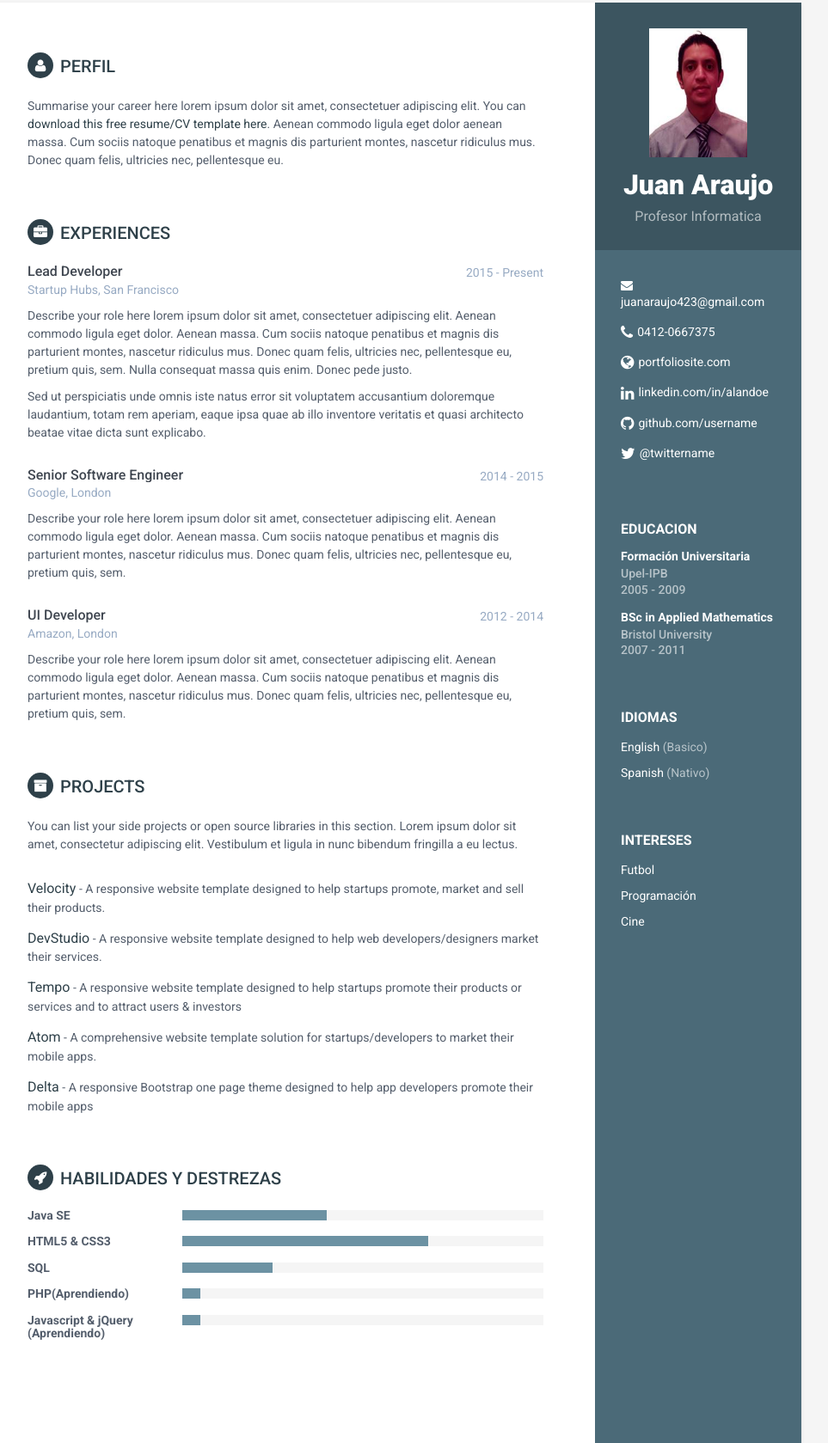
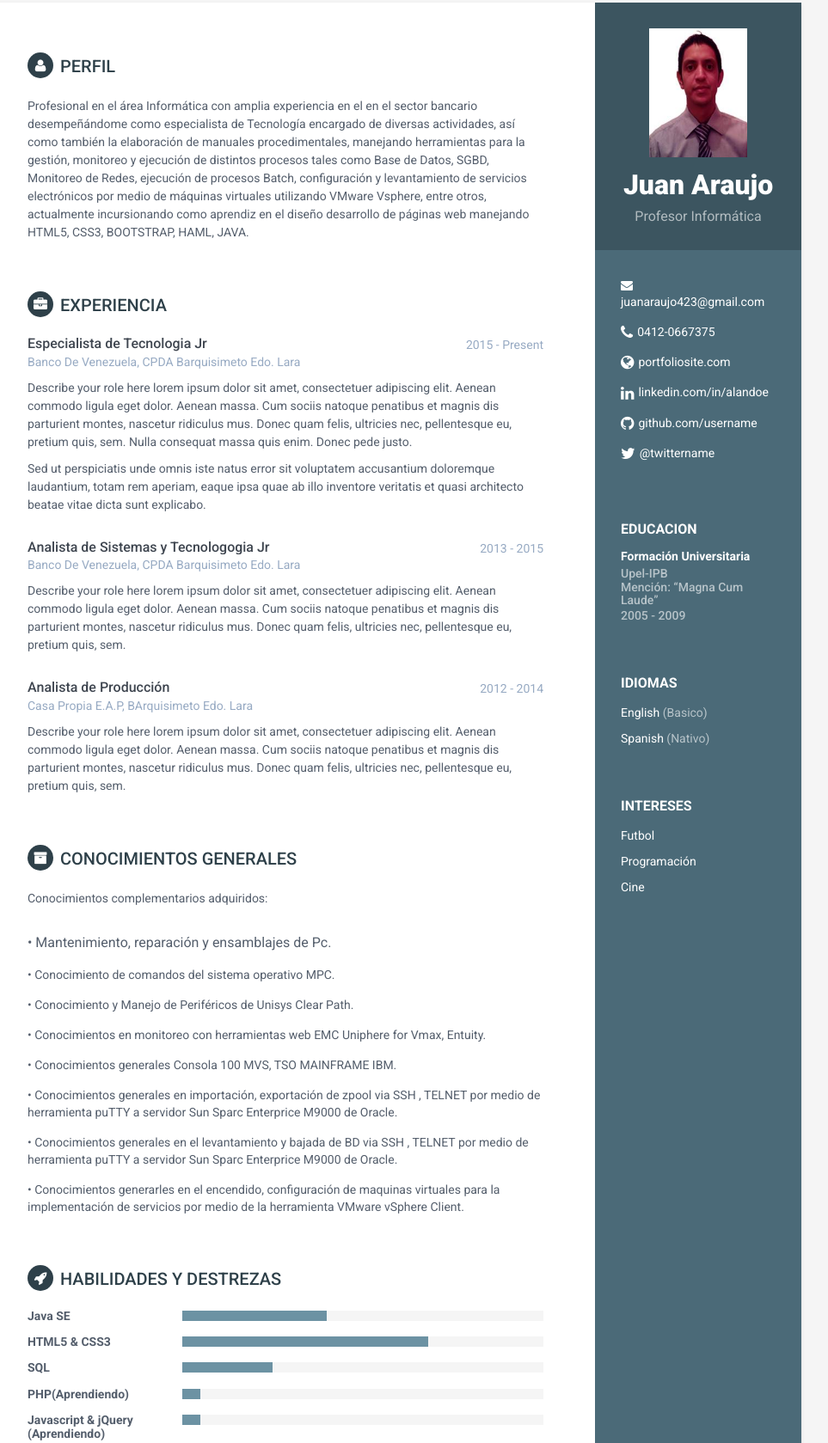
Before and after one commit to JUAN-ARAUJO-TIMAURE/resumen-curricular, a plain HTML site: page index.html in a window 1280 px wide. Shown: the part 27-1706 px from the top of the page at 86% size, without its empty margins (188-1151 px from the left). Drawn offline with Linux system fonts and the light colour scheme.

Commit message:
Se cambia seccion de projects por  conocimientos adquiridos y se anexa informacion

```diff
--- a/index.html
+++ b/index.html
@@ -32,7 +32,7 @@
             <div class="profile-container">
                 <img class="profile" src="assets/images/profile.jpg" alt="" height="150px" />
                 <h1 class="name">Juan Araujo</h1>
-                <h3 class="tagline">Profesor Informatica</h3>
+                <h3 class="tagline">Profesor Informática</h3>
             </div><!--//profile-container-->
 
             <div class="contact-container container-block">
@@ -50,13 +50,10 @@
                 <div class="item">
                     <h4 class="degree">Formación Universitaria</h4>
                     <h5 class="meta">Upel-IPB</h5>
+                    <h5 class ="meta">Mención: “Magna Cum Laude”</h5>
                     <div class="time">2005 - 2009</div>
                 </div><!--//item-->
-                <div class="item">
-                    <h4 class="degree">BSc in Applied Mathematics</h4>
-                    <h5 class="meta">Bristol University</h5>
-                    <div class="time">2007 - 2011</div>
-                </div><!--//item-->
+
             </div><!--//education-container-->
 
             <div class="languages-container container-block">
@@ -84,20 +81,20 @@
             <section class="section summary-section">
                 <h2 class="section-title"><i class="fa fa-user"></i>Perfil</h2>
                 <div class="summary">
-                    <p>Summarise your career here lorem ipsum dolor sit amet, consectetuer adipiscing elit. You can <a href="http://themes.3rdwavemedia.com/website-templates/orbit-free-resume-cv-template-for-developers/" target="_blank">download this free resume/CV template here</a>. Aenean commodo ligula eget dolor aenean massa. Cum sociis natoque penatibus et magnis dis parturient montes, nascetur ridiculus mus. Donec quam felis, ultricies nec, pellentesque eu.</p>
+                    <p>Profesional en el área Informática con amplia experiencia en el en el sector bancario desempeñándome como especialista de Tecnología encargado de diversas actividades, así como también la elaboración de manuales procedimentales, manejando herramientas para la gestión, monitoreo y ejecución de distintos procesos tales como Base de Datos, SGBD, Monitoreo de Redes, ejecución de procesos Batch, configuración y levantamiento de servicios electrónicos por medio de máquinas virtuales  utilizando  VMware Vsphere, entre otros, actualmente incursionando como aprendiz en el diseño desarrollo de páginas web manejando HTML5, CSS3, BOOTSTRAP, HAML, JAVA.</p>
                 </div><!--//summary-->
             </section><!--//section-->
 
             <section class="section experiences-section">
-                <h2 class="section-title"><i class="fa fa-briefcase"></i>Experiences</h2>
+                <h2 class="section-title"><i class="fa fa-briefcase"></i>Experiencia</h2>
 
                 <div class="item">
                     <div class="meta">
                         <div class="upper-row">
-                            <h3 class="job-title">Lead Developer</h3>
+                            <h3 class="job-title">Especialista de Tecnologia Jr</h3>
                             <div class="time">2015 - Present</div>
                         </div><!--//upper-row-->
-                        <div class="company">Startup Hubs, San Francisco</div>
+                        <div class="company">Banco De Venezuela, CPDA Barquisimeto Edo. Lara</div>
                     </div><!--//meta-->
                     <div class="details">
                         <p>Describe your role here lorem ipsum dolor sit amet, consectetuer adipiscing elit. Aenean commodo ligula eget dolor. Aenean massa. Cum sociis natoque penatibus et magnis dis parturient montes, nascetur ridiculus mus. Donec quam felis, ultricies nec, pellentesque eu, pretium quis, sem. Nulla consequat massa quis enim. Donec pede justo.</p>
@@ -108,10 +105,10 @@
                 <div class="item">
                     <div class="meta">
                         <div class="upper-row">
-                            <h3 class="job-title">Senior Software Engineer</h3>
-                            <div class="time">2014 - 2015</div>
+                            <h3 class="job-title">Analista de Sistemas y Tecnologogia Jr</h3>
+                            <div class="time">2013 - 2015</div>
                         </div><!--//upper-row-->
-                        <div class="company">Google, London</div>
+                        <div class="company">Banco De Venezuela, CPDA Barquisimeto Edo. Lara</div>
                     </div><!--//meta-->
                     <div class="details">
                         <p>Describe your role here lorem ipsum dolor sit amet, consectetuer adipiscing elit. Aenean commodo ligula eget dolor. Aenean massa. Cum sociis natoque penatibus et magnis dis parturient montes, nascetur ridiculus mus. Donec quam felis, ultricies nec, pellentesque eu, pretium quis, sem.</p>
@@ -122,10 +119,10 @@
                 <div class="item">
                     <div class="meta">
                         <div class="upper-row">
-                            <h3 class="job-title">UI Developer</h3>
+                            <h3 class="job-title">Analista de Producción</h3>
                             <div class="time">2012 - 2014</div>
                         </div><!--//upper-row-->
-                        <div class="company">Amazon, London</div>
+                        <div class="company">Casa Propia E.A.P, BArquisimeto Edo. Lara</div>
                     </div><!--//meta-->
                     <div class="details">
                         <p>Describe your role here lorem ipsum dolor sit amet, consectetuer adipiscing elit. Aenean commodo ligula eget dolor. Aenean massa. Cum sociis natoque penatibus et magnis dis parturient montes, nascetur ridiculus mus. Donec quam felis, ultricies nec, pellentesque eu, pretium quis, sem.</p>
@@ -135,26 +132,35 @@
             </section><!--//section-->
 
             <section class="section projects-section">
-                <h2 class="section-title"><i class="fa fa-archive"></i>Projects</h2>
+                <h2 class="section-title"><i class="fa fa-archive"></i>Conocimientos Generales</h2>
                 <div class="intro">
-                    <p>You can list your side projects or open source libraries in this section. Lorem ipsum dolor sit amet, consectetur adipiscing elit. Vestibulum et ligula in nunc bibendum fringilla a eu lectus.</p>
+                    <p>Conocimientos complementarios adquiridos:</p>
                 </div><!--//intro-->
                 <div class="item">
-                    <span class="project-title"><a href="#hook">Velocity</a></span> - <span class="project-tagline">A responsive website template designed to help startups promote, market and sell their products.</span>
+                    <span class="project-title">•   Mantenimiento, reparación y ensamblajes de Pc.</span>
 
                 </div><!--//item-->
                 <div class="item">
-                    <span class="project-title"><a href="http://themes.3rdwavemedia.com/website-templates/responsive-bootstrap-theme-web-development-agencies-devstudio/" target="_blank">DevStudio</a></span> -
-                    <span class="project-tagline">A responsive website template designed to help web developers/designers market their services. </span>
+
+                    <span class="project-tagline">• Conocimiento de comandos del sistema operativo MPC.</span>
                 </div><!--//item-->
                 <div class="item">
-                    <span class="project-title"><a href="http://themes.3rdwavemedia.com/website-templates/responsive-bootstrap-theme-for-startups-tempo/" target="_blank">Tempo</a></span> - <span class="project-tagline">A responsive website template designed to help startups promote their products or services and to attract users &amp; investors</span>
+                     <span class="project-tagline">•    Conocimiento y Manejo de Periféricos de Unisys Clear Path.</span>
                 </div><!--//item-->
                 <div class="item">
-                    <span class="project-title"><a href="hhttp://themes.3rdwavemedia.com/website-templates/responsive-bootstrap-theme-mobile-apps-atom/" target="_blank">Atom</a></span> - <span class="project-tagline">A comprehensive website template solution for startups/developers to market their mobile apps. </span>
+                     <span class="project-tagline">•    Conocimientos en monitoreo con herramientas web EMC Uniphere for Vmax, Entuity.</span>
                 </div><!--//item-->
                 <div class="item">
-                    <span class="project-title"><a href="http://themes.3rdwavemedia.com/website-templates/responsive-bootstrap-theme-for-mobile-apps-delta/" target="_blank">Delta</a></span> - <span class="project-tagline">A responsive Bootstrap one page theme designed to help app developers promote their mobile apps</span>
+                    <span class="project-tagline">• Conocimientos generales Consola 100 MVS, TSO MAINFRAME IBM.</span>
+                </div><!--//item-->
+                <div class="item">
+                    <span class="project-tagline">• Conocimientos generales en importación, exportación de zpool via SSH , TELNET por medio de herramienta  puTTY a servidor Sun Sparc Enterprice M9000 de Oracle.</span>
+                </div><!--//item-->
+                <div class="item">
+                    <span class="project-tagline">• Conocimientos generales en el levantamiento y bajada de BD via SSH , TELNET por medio de herramienta  puTTY a servidor Sun Sparc Enterprice M9000 de Oracle.</span>
+                </div><!--//item-->
+                <div class="item">
+                    <span class="project-tagline">• Conocimientos generarles en el encendido, configuración de maquinas virtuales para la implementación de servicios por medio de la herramienta VMware vSphere Client.</span>
                 </div><!--//item-->
             </section><!--//section-->
 
@@ -212,7 +218,7 @@
     <footer class="footer">
         <div class="text-center">
                 <!--/* This template is released under the Creative Commons Attribution 3.0 License. Please keep the attribution link below when using for your own project. Thank you for your support. :) If you'd like to use the template without the attribution, you can check out other license options via our website: themes.3rdwavemedia.com */-->
-                <small class="copyright">Designed with <i class="fa fa-heart"></i> by <a href="http://themes.3rdwavemedia.com" target="_blank">Xiaoying Riley</a> for developers</small>
+                <small class="copyright">Diseño en colaboracion con <a href="http://themes.3rdwavemedia.com/website-templates/" target="_blank">website: themes.3rdwavemedia.com</small>
         </div><!--//container-->
     </footer><!--//footer-->
 
```
